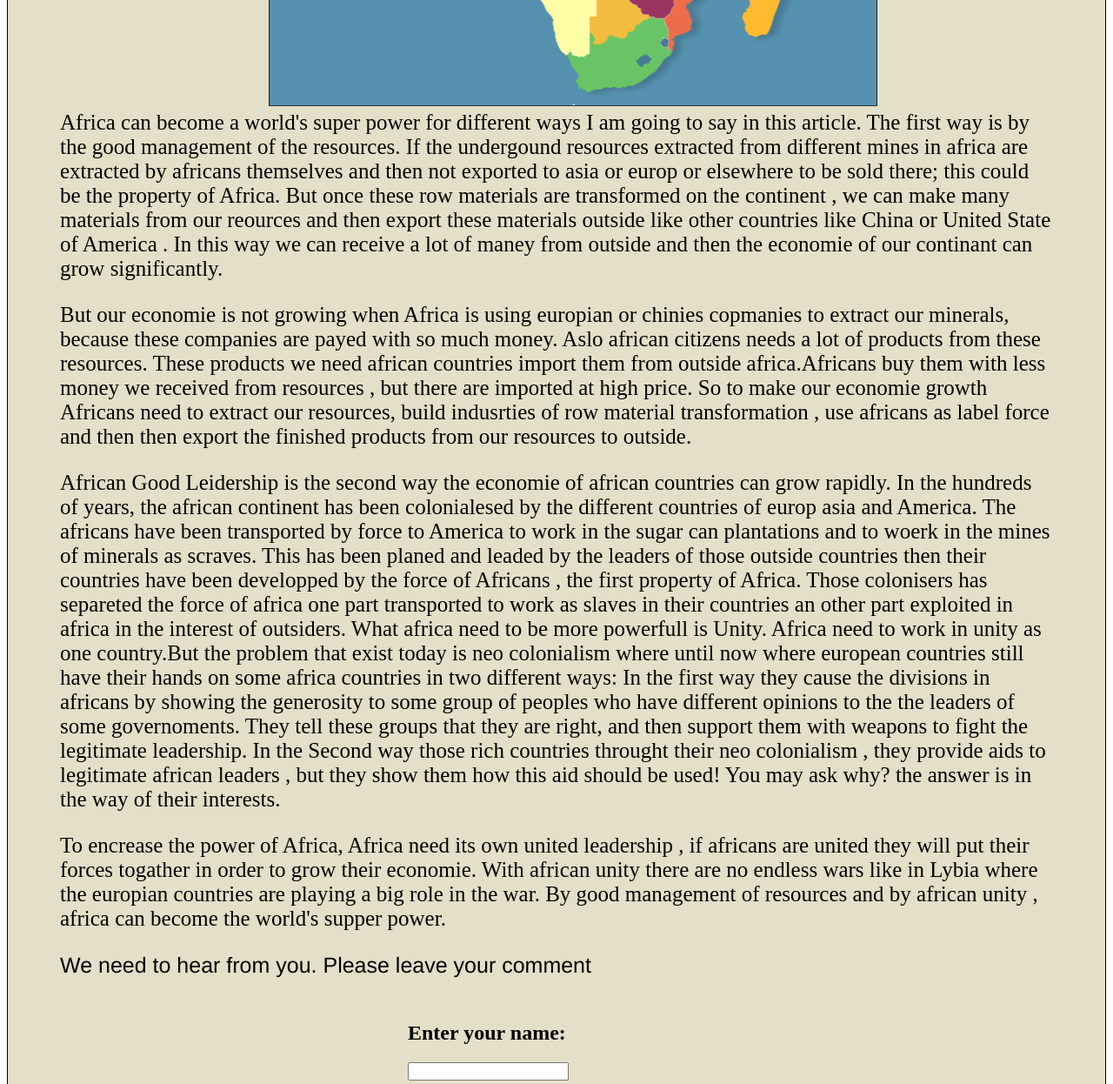
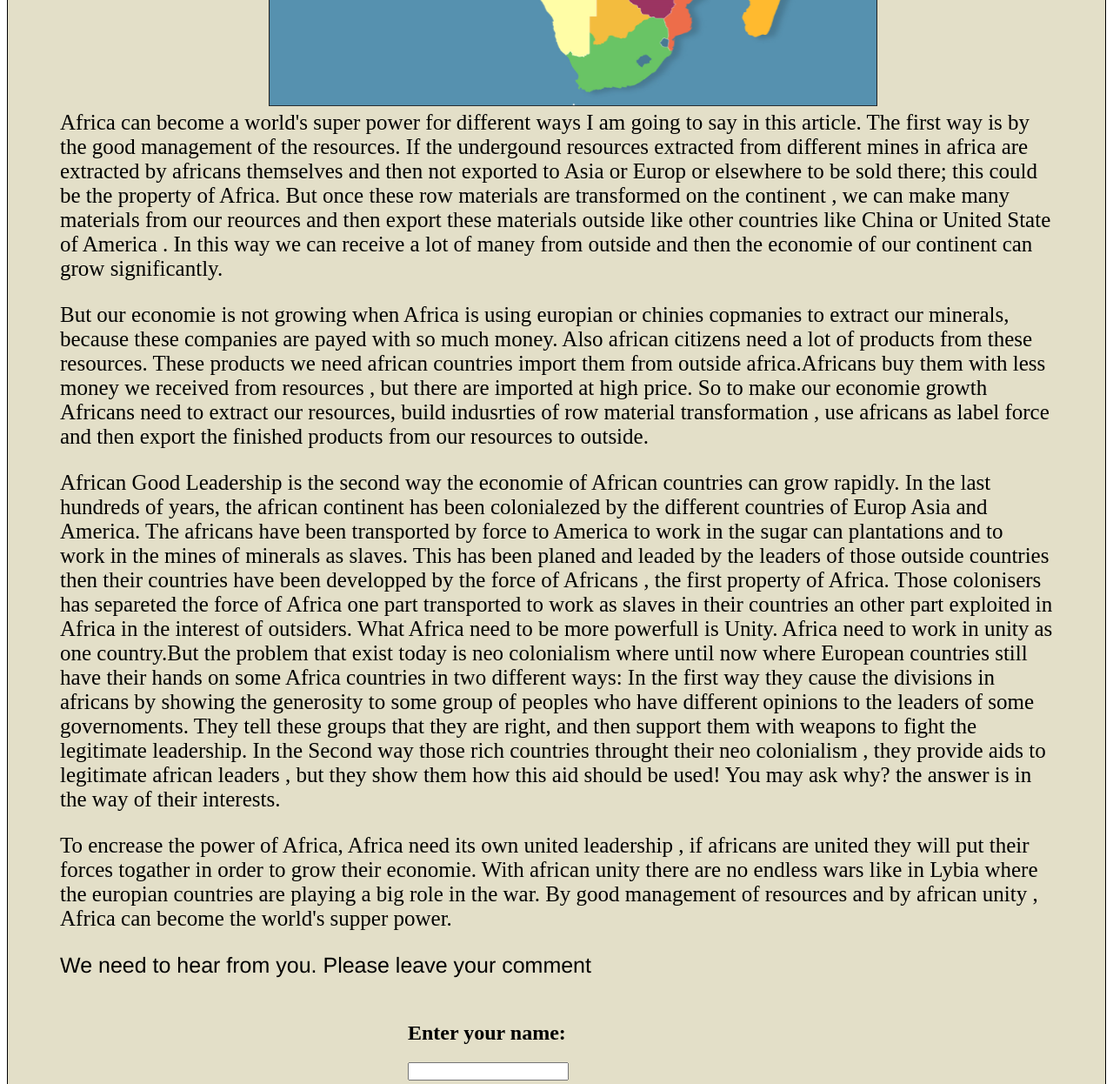
Before and after one commit to furebo/about-Africa, a plain HTML site: page africa.html in a window 1280 px wide. Shown: the part 860-2106 px from the top of the page at 87% size. Drawn offline with Linux system fonts and the light colour scheme.

Commit message:
africa.html file changed orthograph correction

```diff
--- a/africa.html
+++ b/africa.html
@@ -10,7 +10,7 @@
     <div class="container">
 
                 <ul>
-                    <li><a href="index.html">Portifolio</a></li>
+                    <li><a href="https://furebo.github.io/My-BrandFurebo">Portifolio</a></li>
                     <h2>furebodidace582@gmail.com</h2>
                 </ul>
 
@@ -20,7 +20,7 @@
                     <marquee direction="right"><h2 class="blogtitle"> Africa Can become a world's Super Power</h2></marquee>
                     <p class="blogheaderParagraph">
                     Africa is a big continent with 54 countries , and the majority of its population is black. It can become the world's super
-                    power due to is wealth.
+                    power due to its wealth.
                     </p>
                     </div>
             </div>
@@ -28,9 +28,9 @@
             <p>By <a href="index.html">Furebo Didace</a> on <span>Tuesday August the 18th 2020</span></p>
             <div class="blogbody">
                 <p>
-                    The African continent has many underground resources and other resources that make the propery of many african countries including
+                    The African continent has many underground resources and other resources that make the property of many african countries including
                     the forests ,water and soil. According to the forests, there are some parks full of animals and birds of different types we can not
-                    find in other world's continents. Some countries have volcanoes where there are gorillas and the beautifull lakes . This is the cause
+                    find in other world's continents. Some countries have volcanoes where there are gorillas and the beautfull lakes . This is the cause
                     of the tourism on african continent and brings a lot of money from outside Africa to African countries.
                 </p>
                 <img src="blogimages/africa.PNG" >
@@ -39,32 +39,32 @@
                 <p>
                         Africa can become a world's super power for different ways I am going to say in this article. The first way is by the good management
                         of the resources. If the undergound resources extracted from different mines in africa are extracted by africans themselves and then not
-                        exported to asia or europ or elsewhere to be sold there; this could be the property of Africa. But once these row materials are transformed
+                        exported to Asia or Europ or elsewhere to be sold there; this could be the property of Africa. But once these row materials are transformed
                         on the continent , we can make many materials from our reources and then export these materials outside like other countries like China or United
-                        State of America . In this way we can receive a lot of maney from outside and then the economie of our continant can grow significantly.
+                        State of America . In this way we can receive a lot of maney from outside and then the economie of our continent can grow significantly.
                 </p>
                 <p>
                         But our economie is not growing when Africa is using europian or chinies copmanies to extract our minerals, because these companies are payed
-                        with so much money. Aslo african citizens needs a lot of products from these resources. These products we need african countries import them
+                        with so much money. Also african citizens need a lot of products from these resources. These products we need african countries import them
                         from outside africa.Africans buy them with less money we received from resources , but there are imported at high price. So to make our economie
-                        growth Africans need to extract our resources, build indusrties of row material transformation , use africans as label force and then then export
+                        growth Africans need to extract our resources, build indusrties of row material transformation , use africans as label force and then export
                         the finished products from our resources to outside.
                 </p>
                 <p>
-                        African Good Leidership is the second way the economie of african countries can grow rapidly. In the hundreds of years, the african continent
-                        has been colonialesed by the different countries of europ asia and America. The africans have been transported by force to America to work in the
-                        sugar can plantations and to woerk in the mines of minerals as scraves. This has been planed and leaded by the leaders of those outside countries
-                        then their countries have been developped by the force of Africans , the first property of Africa. Those colonisers has separeted the force of africa
-                        one part transported to work as slaves in their countries an other part exploited in africa in the interest of outsiders.
+                        African Good Leadership is the second way the economie of African countries can grow rapidly. In the last hundreds of years, the african continent
+                        has been colonialezed by the different countries of Europ Asia and America. The africans have been transported by force to America to work in the
+                        sugar can plantations and to work in the mines of minerals as slaves. This has been planed and leaded by the leaders of those outside countries
+                        then their countries have been developped by the force of Africans , the first property of Africa. Those colonisers has separeted the force of Africa
+                        one part transported to work as slaves in their countries an other part exploited in Africa in the interest of outsiders.
 
-                        What africa need to be more powerfull is Unity. Africa need to work in unity as one country.But the problem that exist today is neo colonialism
-                        where until now where european countries still have their hands on some africa countries in two different ways:
+                        What Africa need to be more powerfull is Unity. Africa need to work in unity as one country.But the problem that exist today is neo colonialism
+                        where until now where European countries still have their hands on some Africa countries in two different ways:
 
                         In the first way they cause the divisions in africans by showing the generosity to some group of peoples who have different opinions to the
-                         the leaders of some governoments. They tell these groups that they are right, and then support them with weapons to fight the legitimate leadership.
+                        leaders of some governoments. They tell these groups that they are right, and then support them with weapons to fight the legitimate leadership.
 
                         In the Second way those rich countries throught their neo colonialism , they provide aids to legitimate african leaders , but they show them how
-                         this aid should be used! You may ask why? the answer is in the way of their interests.
+                        this aid should be used! You may ask why? the answer is in the way of their interests.
 
 
 
@@ -72,7 +72,7 @@
                <p>
                        To encrease the power of Africa, Africa need its own united leadership , if africans are united they will put their forces togather
                        in order to grow their economie. With african unity there are no endless wars like in Lybia where the europian countries are playing
-                       a big role in the war. By good management of resources and by african unity , africa can become the world's supper power.
+                       a big role in the war. By good management of resources and by african unity , Africa can become the world's supper power.
                </p>
             </div>
 
```
